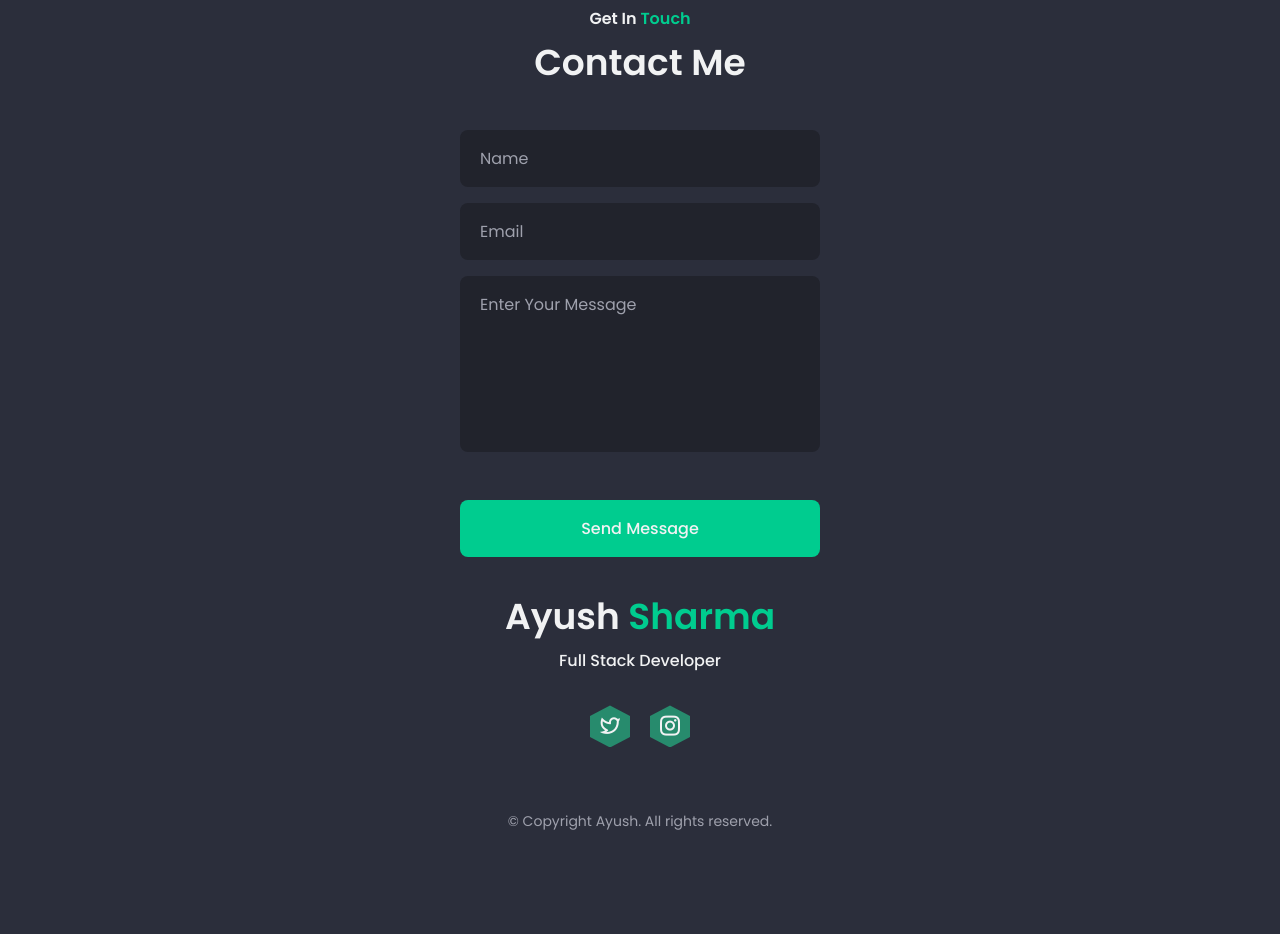
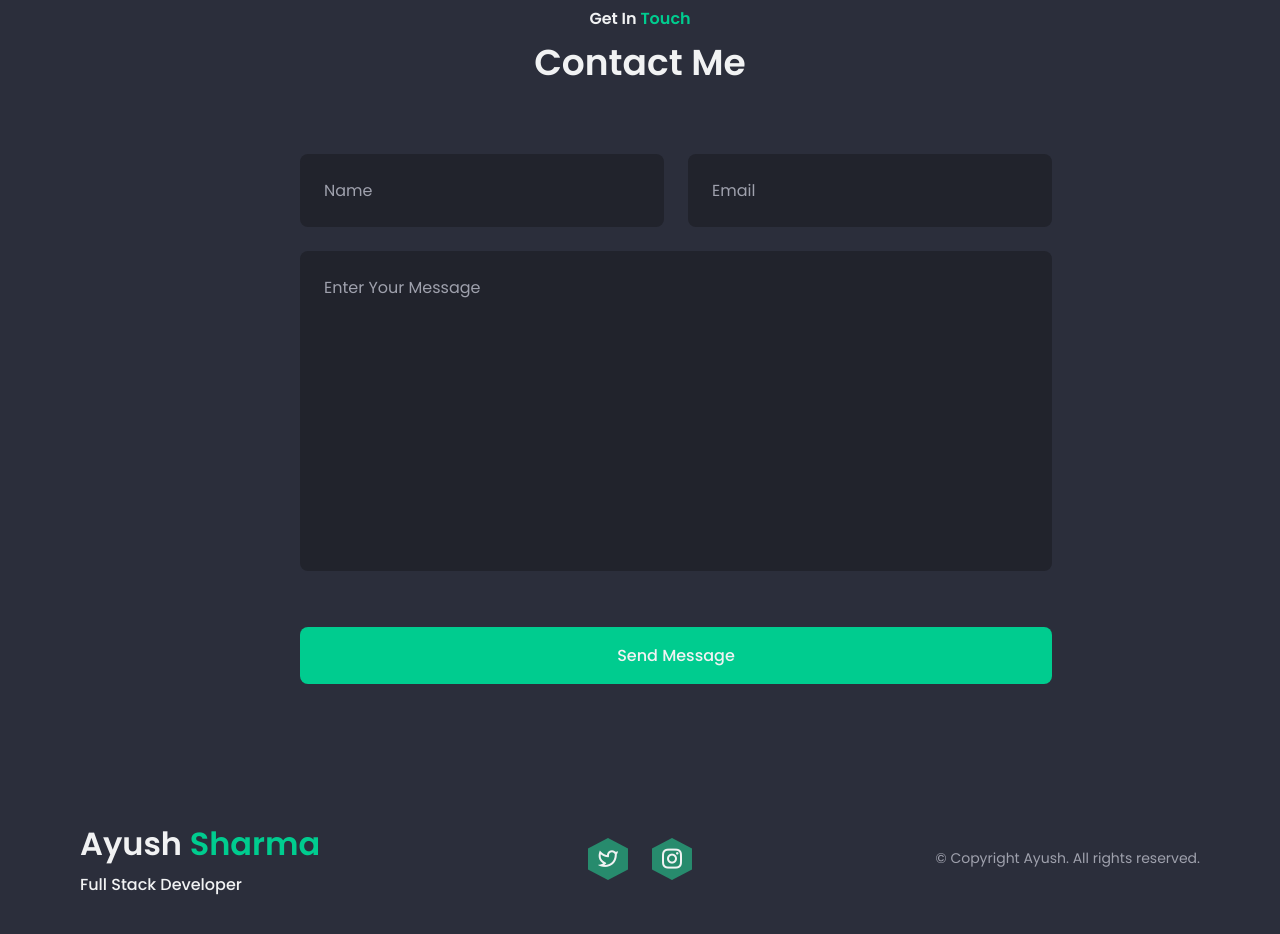
Before and after one commit to asyncayush03/Portfolio, a plain HTML site: page index.html in a window 1280 px wide. Shown: the part 3820-4754 px from the top of the page. Before the commit the page ends 4652 px from the top, so only its background shows below. Drawn offline with nearby package versions, Linux system fonts and the light colour scheme.

Commit message:
breakpoints ended

```diff
--- a/assets/css/styles.css
+++ b/assets/css/styles.css
@@ -816,4 +816,52 @@ text-align: center;
   .projects__button{
     font-size:var(--normal-font-size)
   }
+
+  .contact__container{
+    grid-template-columns: 680px;
+    padding-block: 2.5rem 2rem;
+  }
+
+  .contact__form{
+    row-gap: 1.5rem;
+  }
+
+  .contact__group{
+    grid-template-columns: repeat(2, 1fr);
+    column-gap: 1.5rem;
+  }
+
+  .contact__input{
+    padding: 1.5rem;
+  }
+
+  .contact__form textarea{
+    height: 20rem;
+  }
+
+  .footer{
+    padding-block: 4.5rem 4rem;
+  }
+
+  .footer__container{
+    grid-template-columns: repeat(3, 1fr);
+    align-items: center;
+    text-align: initial;
+  }
+
+  .footer__title{
+    font-size: var(--bigger-font-size);
+  }
+  .footer__social{
+    column-gap: 1.5rem;
+  }
+
+  .footer__copy{
+    margin: 0;
+    justify-self: flex-end ;
+  }
+
+  .scrollup{
+    right: 3rem;
+  }
 }
--- a/index.html
+++ b/index.html
@@ -497,7 +497,7 @@
       <i class="ri-arrow-up-double-line"></i>
     </a>
     <!--=============== SCROLLREVEAL ===============-->
-    <script src=""></script>
+    <script src="assets/js/scrollreveal.min.js"></script>
 
     <!--=============== EMAIL JS ===============-->
     <script src="https://cdn.jsdelivr.net/npm/@emailjs/browser@4/dist/email.min.js"></script>
```
